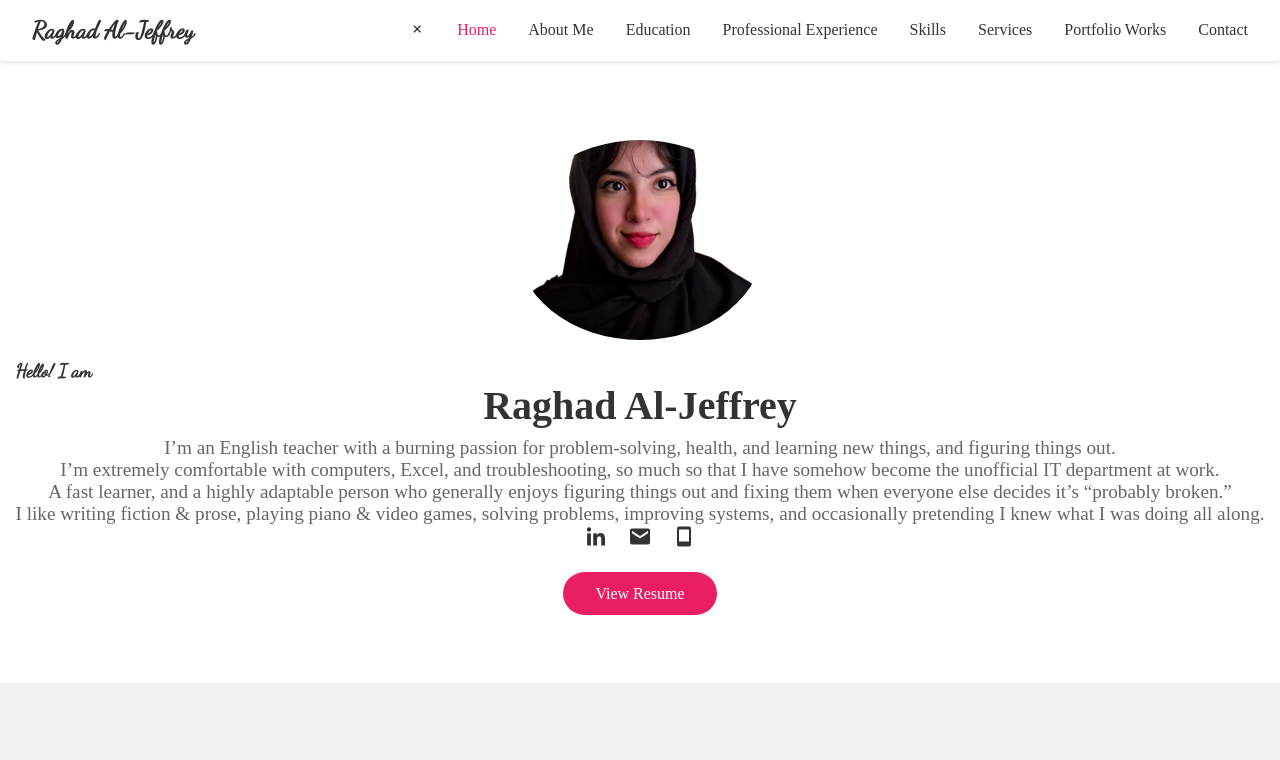
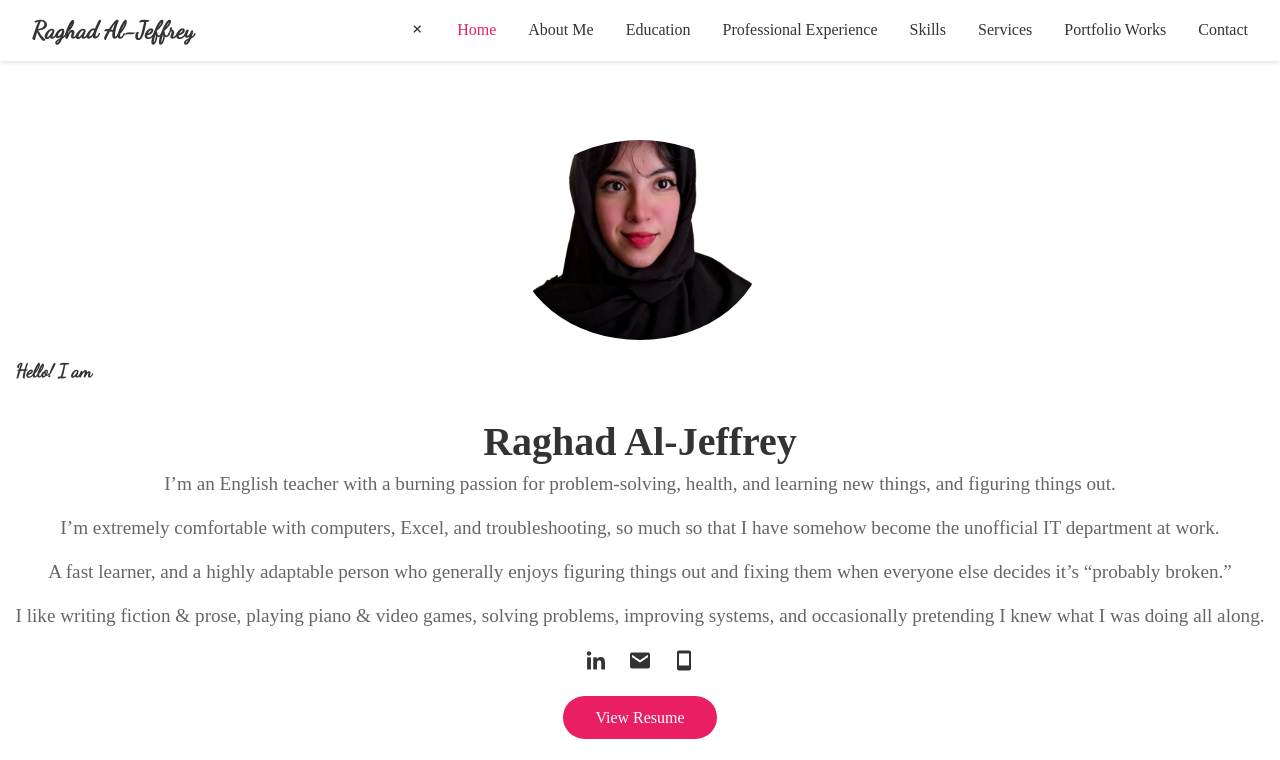
Before and after one commit to RaghadAlJeffrey/Portfolio, a plain HTML site: page index.html in a window 1280 px wide. Shown: the top 760 px of the page. Drawn offline with nearby package versions, Linux system fonts and the light colour scheme.

```diff
--- a/index.html
+++ b/index.html
@@ -53,14 +53,15 @@
                         <img src="https://raw.githubusercontent.com/RaghadAlJeffrey/Portfolio/main/Picsart_24-02-08_13-45-47-629.jpg" alt="Portrait of Raghad Al-Jeffrey" title="Raghad Al-Jeffrey">
                     </div>
                     <h3 class="home__subtitle">Hello! I am</h3>
+                    <br><br>
                     <h1 class="home__title">Raghad Al-Jeffrey</h1>
-                    <span class="home__profession">I’m an English teacher with a burning passion for problem-solving, health, and learning new things, and figuring things out. <br>
+                    <span class="home__profession">I’m an English teacher with a burning passion for problem-solving, health, and learning new things, and figuring things out. <br><br>
 
-I’m extremely comfortable with computers, Excel, and troubleshooting, so much so that I have somehow become the unofficial IT department at work. <br>
+I’m extremely comfortable with computers, Excel, and troubleshooting, so much so that I have somehow become the unofficial IT department at work. <br><br>
 
 A fast learner, and a highly adaptable person who generally enjoys figuring things out and fixing them when everyone else decides it’s “probably broken.” <br>
-
-I like writing fiction & prose, playing piano & video games, solving problems, improving systems, and occasionally pretending I knew what I was doing all along. </span>
+<br>
+I like writing fiction & prose, playing piano & video games, solving problems, improving systems, and occasionally pretending I knew what I was doing all along. <br><br></span>
 
                     <div class="home__social">
                         <a href="https://www.linkedin.com/in/raghad-al-jeffrey-4630702b5?utm_source=share&utm_campaign=share_via&utm_content=profile&utm_medium=android_app" class="home__social-link"><i class='bx bxl-linkedin'></i></a>
```
